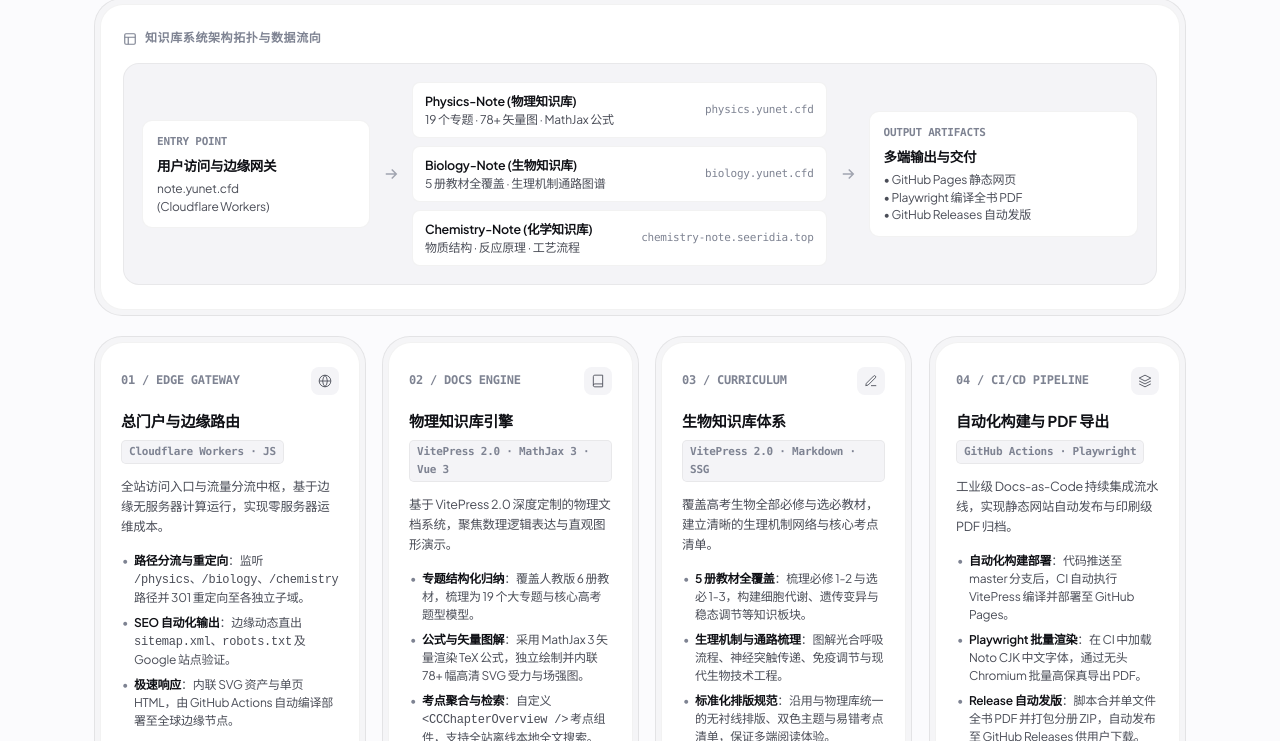
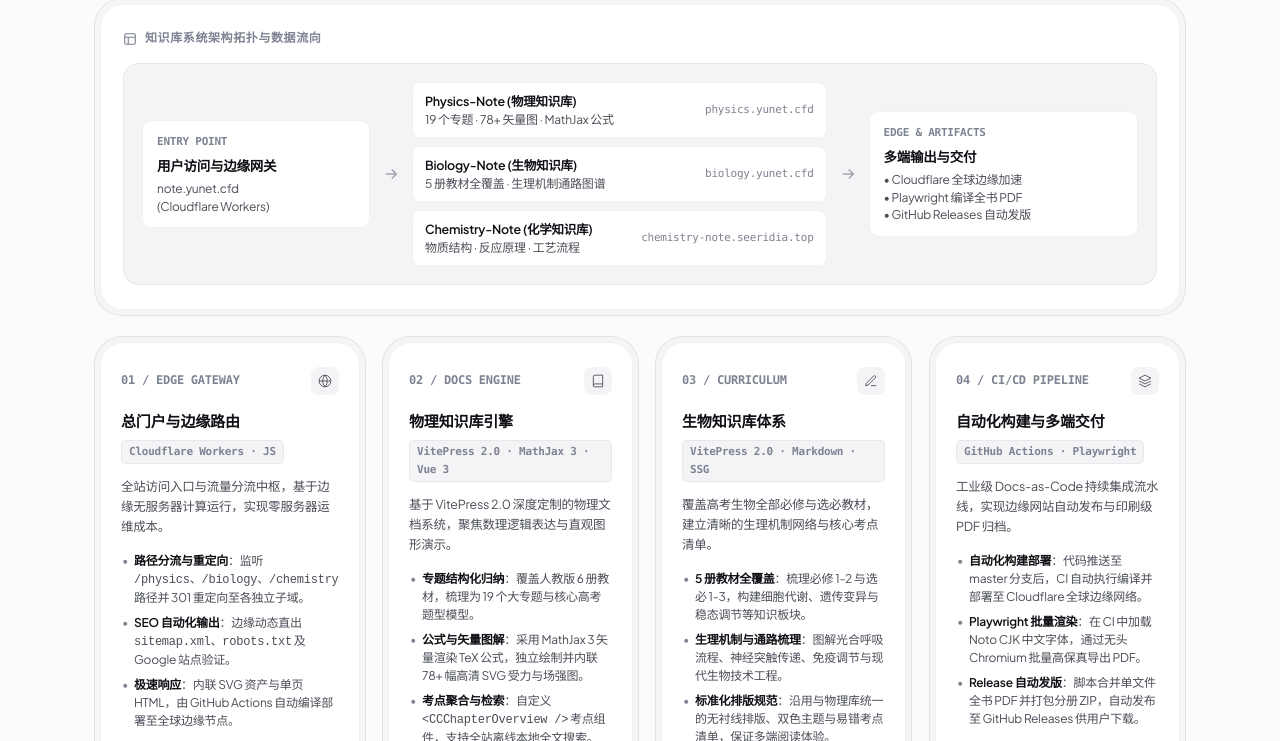
Before and after one commit to yulaoshizuikeai/notes-portal, a website: page index.html in a window 1280 px wide. Shown: the part 2102-2843 px from the top of the page. Drawn offline with Linux system fonts and the light colour scheme.

Commit message:
docs(arch): update architecture diagram and documentation to reflect Cloudflare deployment

```diff
--- a/index.html
+++ b/index.html
@@ -1578,10 +1578,10 @@
 
             <!-- 3. Output Delivery -->
             <div class="arch-flow-node">
-              <div class="arch-node-tag">OUTPUT ARTIFACTS</div>
+              <div class="arch-node-tag">EDGE & ARTIFACTS</div>
               <div class="arch-node-name">多端输出与交付</div>
               <div class="arch-node-desc">
-                • GitHub Pages 静态网页<br>
+                • Cloudflare 全球边缘加速<br>
                 • Playwright 编译全书 PDF<br>
                 • GitHub Releases 自动发版
               </div>
@@ -1673,11 +1673,11 @@
                 <svg viewBox="0 0 24 24"><polygon points="12 2 2 7 12 12 22 7 12 2"/><polyline points="2 17 12 22 22 17"/><polyline points="2 12 12 17 22 12"/></svg>
               </div>
             </div>
-            <h3 class="pillar-title">自动化构建与 PDF 导出</h3>
+            <h3 class="pillar-title">自动化构建与多端交付</h3>
             <span class="pillar-tech-badge">GitHub Actions · Playwright</span>
-            <p class="pillar-desc">工业级 Docs-as-Code 持续集成流水线，实现静态网站自动发布与印刷级 PDF 归档。</p>
+            <p class="pillar-desc">工业级 Docs-as-Code 持续集成流水线，实现边缘网站自动发布与印刷级 PDF 归档。</p>
             <ul class="pillar-feature-list">
-              <li class="pillar-feature-item"><strong>自动化构建部署</strong>：代码推送至 master 分支后，CI 自动执行 VitePress 编译并部署至 GitHub Pages。</li>
+              <li class="pillar-feature-item"><strong>自动化构建部署</strong>：代码推送至 master 分支后，CI 自动执行编译并部署至 Cloudflare 全球边缘网络。</li>
               <li class="pillar-feature-item"><strong>Playwright 批量渲染</strong>：在 CI 中加载 Noto CJK 中文字体，通过无头 Chromium 批量高保真导出 PDF。</li>
               <li class="pillar-feature-item"><strong>Release 自动发版</strong>：脚本合并单文件全书 PDF 并打包分册 ZIP，自动发布至 GitHub Releases 供用户下载。</li>
             </ul>
```
Also changed, not shown: README.md, worker.js.
